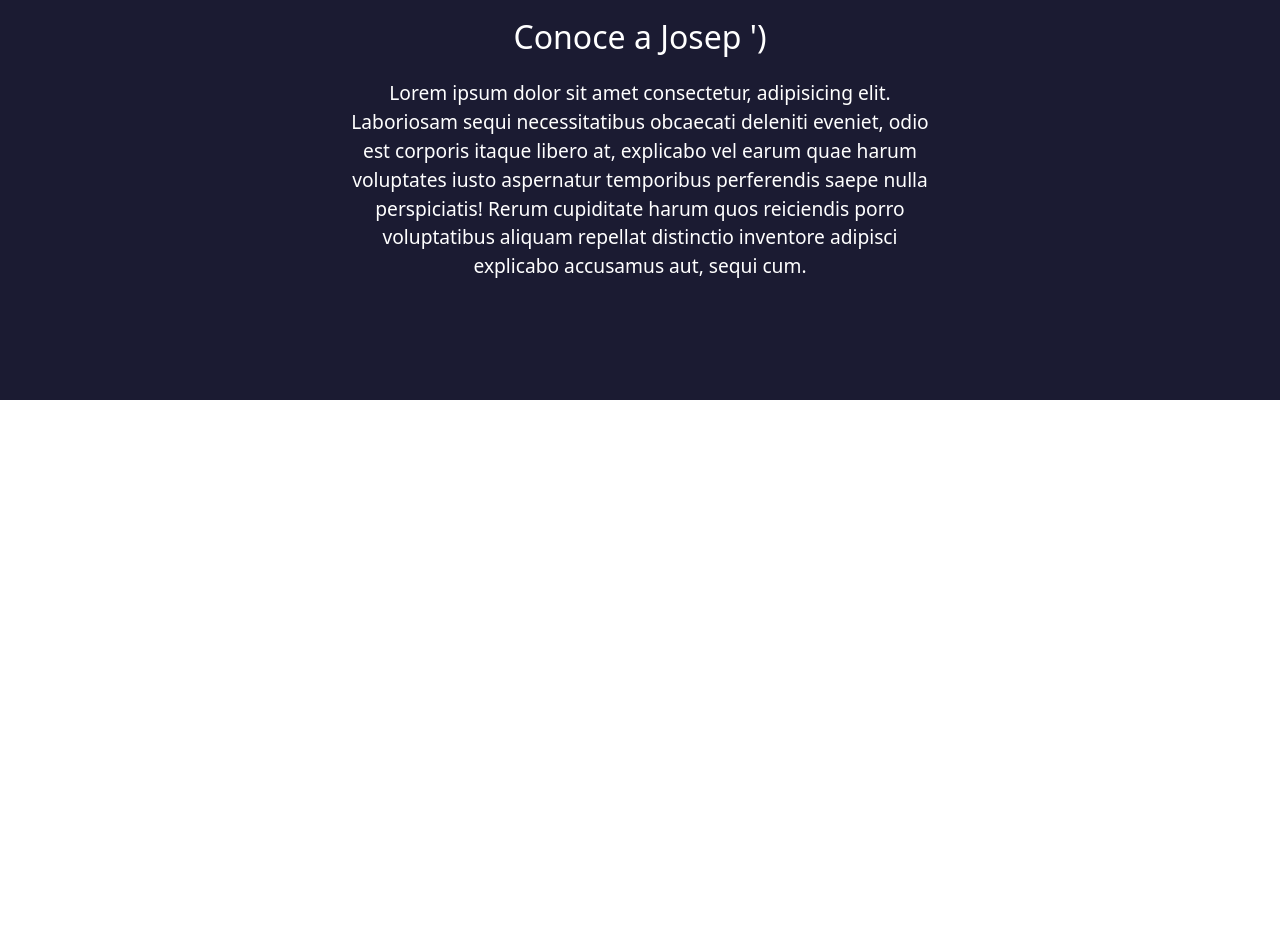
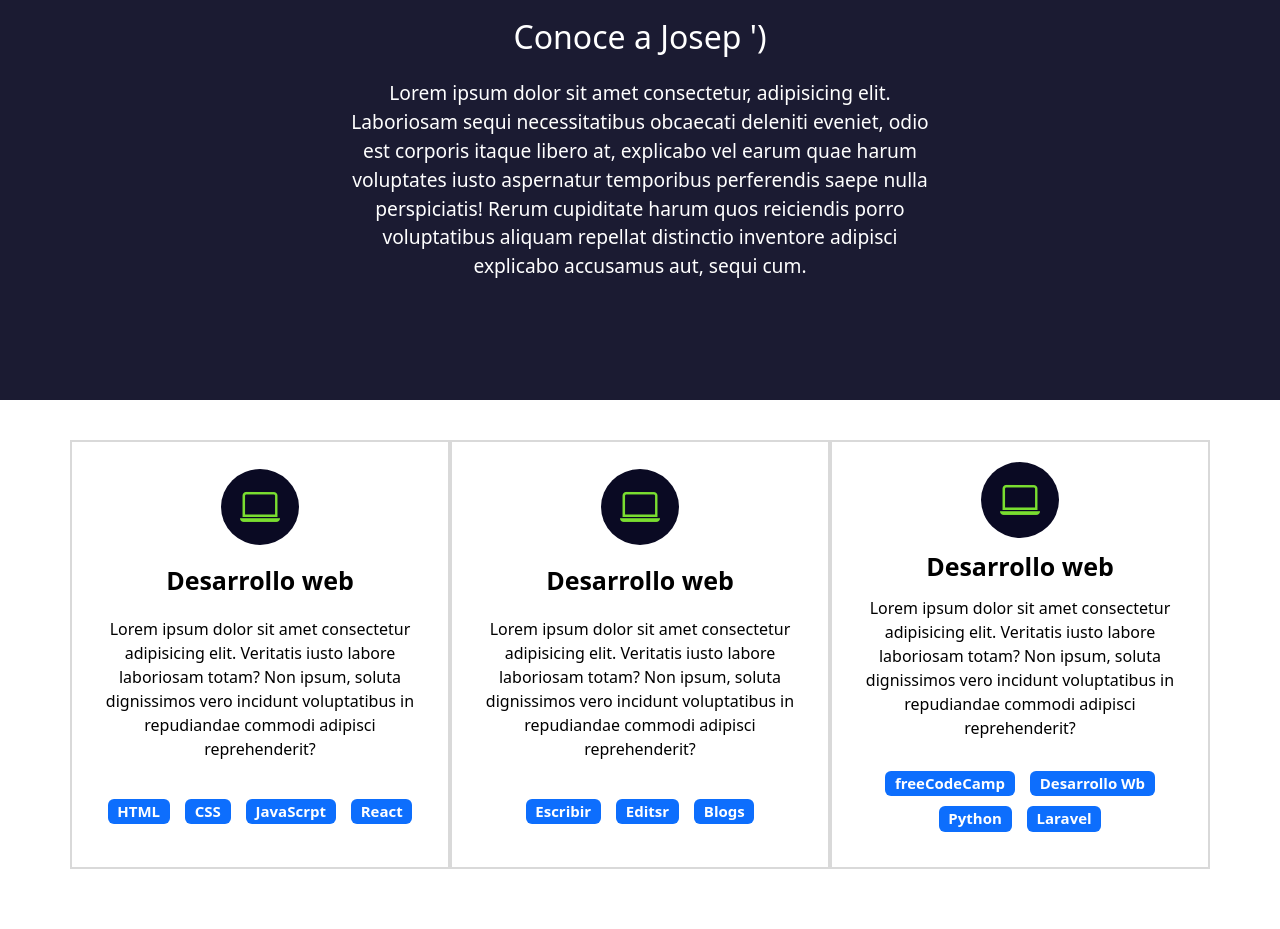
Before and after one commit to jkdevcode/bootstrap-sitio-web, a plain HTML site: page index.html in a window 1280 px wide. Shown: the part 1005-1934 px from the top of the page. Before the commit the page ends 1405 px from the top, so only its background shows below. Drawn offline with nearby package versions, Linux system fonts and the light colour scheme; a web font is replaced by a local one.

Commit message:
Implementando iconos de bootstrap  y el apartado de experiencia

```diff
--- a/css/index.css
+++ b/css/index.css
@@ -40,6 +40,48 @@
     max-width:  600px;
     text-align: center;
 }
+/* Seccion experiencia */
+.experiencia {
+    padding: 40px 40px 60px 40px;
+
+}
+.seccion-clara {
+    color: black;
+    background-color: white;
+}
+.experiencia-titulo {
+    font-size: 25px;
+    font-weight: bold;
+    margin: 10px 0;
+}
+.experiencia i {
+    font-size: 2.5em;
+    color:  #7ade30;
+    background-color: #0a0a23;
+    padding: 8px 19px;
+    border-radius: 50%;
+}
+.badges-contenedor {
+    font-size: 20px;
+    font-weight: bold;
+    margin: 10px 0;
+}
+.badge {
+    margin: 5px;
+}
+.experiencia .columna {
+    padding: 20px;
+    border: 2px solid #8080804d;
+    display: flex;
+    flex-direction: column;
+    align-items: center;
+    justify-content: space-evenly;
+    transition: all 0.2s ease-in;
+}
+.experiencia .columna:hover {
+    color: white;
+    background-color: #1b1b32;
+}
 
 /*  */
 /* Estilos generales */
--- a/index.html
+++ b/index.html
@@ -7,15 +7,15 @@
 		<title>Mi sitio web Bootstrap</title>
 
 		<!-- Bootstrap -->
-		<link href="https://cdn.jsdelivr.net/npm/bootstrap@5.3.2/dist/css/bootstrap.min.css" rel="stylesheet" integrity="sha384-T3c6CoIi6uLrA9TneNEoa7RxnatzjcDSCmG1MXxSR1GAsXEV/Dwwykc2MPK8M2HN" crossorigin="anonymous"
-		/>
+		<link href="https://cdn.jsdelivr.net/npm/bootstrap@5.3.2/dist/css/bootstrap.min.css" rel="stylesheet" integrity="sha384-T3c6CoIi6uLrA9TneNEoa7RxnatzjcDSCmG1MXxSR1GAsXEV/Dwwykc2MPK8M2HN" crossorigin="anonymous" />
+        <!-- Iconos de Bootstrap -->
+        <link rel="stylesheet" href="https://cdn.jsdelivr.net/npm/bootstrap-icons@1.11.3/font/bootstrap-icons.min.css">
 		<!-- css -->
 		<link rel="stylesheet" href="css/index.css" />
 		<!-- Google fonts -->
 		<link rel="preconnect" href="https://fonts.googleapis.com" />
 		<link rel="preconnect" href="https://fonts.gstatic.com" crossorigin />
-		<link href="https://fonts.googleapis.com/css2?family=Quicksand:wght@500&family=Rubik+Dirt&family=Share+Tech+Mono&display=swap" rel="stylesheet"
-		/>
+		<link href="https://fonts.googleapis.com/css2?family=Quicksand:wght@500&family=Rubik+Dirt&family=Share+Tech+Mono&display=swap" rel="stylesheet" />
 	</head>
 	<body>
 		<!--  -->
@@ -109,6 +109,65 @@
 				</p>
 			</div>
 		</section>
+		<!--  -->
+		<!-- Seccion experiencia -->
+		<!--  -->
+		<section class="experiencia seccion-clara">
+			<div class="container text-center">
+				<div class="row">
+					<!-- Desarrollo web -->
+					<div class="columna col-12 col-md-4">
+						<i class="bi bi-laptop"></i>
+						<p class="experiencia-titulo">Desarrollo web</p>
+						<p>
+							Lorem ipsum dolor sit amet consectetur adipisicing elit. Veritatis
+							iusto labore laboriosam totam? Non ipsum, soluta dignissimos vero
+							incidunt voluptatibus in repudiandae commodi adipisci
+							reprehenderit?
+						</p>
+						<div class="badges-contenedor">
+							<span class="badge text-bg-primary">HTML</span>
+							<span class="badge text-bg-primary">CSS</span>
+							<span class="badge text-bg-primary">JavaScrpt</span>
+							<span class="badge text-bg-primary">React</span>
+						</div>
+					</div>
+					<!-- Articulos -->
+					<div class="columna col-12 col-md-4">
+						<i class="bi bi-laptop"></i>
+						<p class="experiencia-titulo">Desarrollo web</p>
+						<p>
+							Lorem ipsum dolor sit amet consectetur adipisicing elit. Veritatis
+							iusto labore laboriosam totam? Non ipsum, soluta dignissimos vero
+							incidunt voluptatibus in repudiandae commodi adipisci
+							reprehenderit?
+						</p>
+						<div class="badges-contenedor">
+							<span class="badge text-bg-primary">Escribir</span>
+							<span class="badge text-bg-primary">Editsr</span>
+							<span class="badge text-bg-primary">Blogs</span>
+						</div>
+					</div>
+					<!-- Estudiante -->
+					<div class="columna col-12 col-md-4">
+						<i class="bi bi-laptop"></i>
+						<p class="experiencia-titulo">Desarrollo web</p>
+						<p>
+							Lorem ipsum dolor sit amet consectetur adipisicing elit. Veritatis
+							iusto labore laboriosam totam? Non ipsum, soluta dignissimos vero
+							incidunt voluptatibus in repudiandae commodi adipisci
+							reprehenderit?
+						</p>
+						<div class="badges-contenedor">
+							<span class="badge text-bg-primary">freeCodeCamp</span>
+							<span class="badge text-bg-primary">Desarrollo Wb</span>
+							<span class="badge text-bg-primary">Python</span>
+							<span class="badge text-bg-primary">Laravel</span>
+						</div>
+					</div>
+				</div>
+			</div>
+		</section>
 		<script
 			src="https://cdn.jsdelivr.net/npm/bootstrap@5.3.2/dist/js/bootstrap.bundle.min.js"
 			integrity="sha384-C6RzsynM9kWDrMNeT87bh95OGNyZPhcTNXj1NW7RuBCsyN/o0jlpcV8Qyq46cDfL"
```
